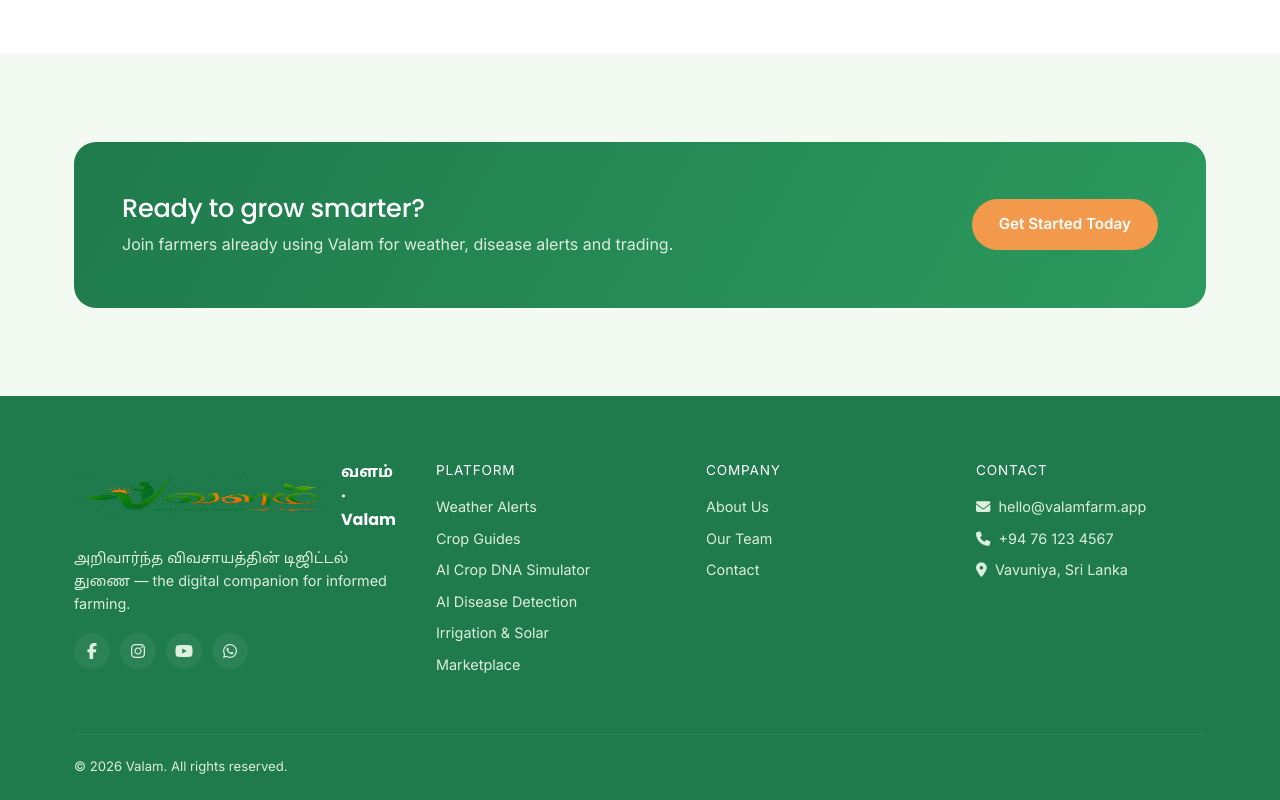
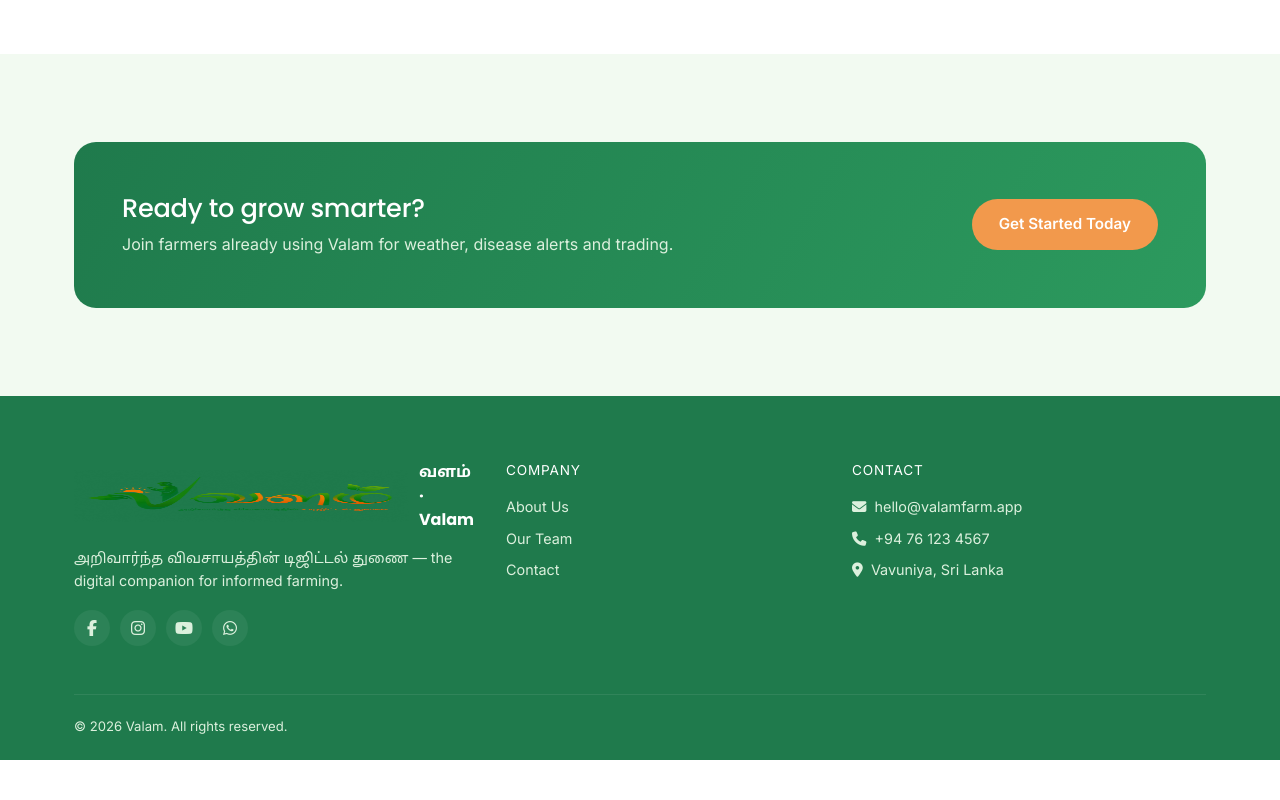
Before and after one commit to rathespinasti-pixel/valam-frontend, a Next.js app: page / in a window 1280 px wide. Shown: the part 5529-6329 px from the top of the page. After the commit the page ends 6289 px from the top, so only its background shows below. Built offline with nearby package versions, Linux system fonts and the light colour scheme; no server answers.

Commit message:
remove platform column and distribute remaining footer columns evenly

```diff
--- a/components/layout/Footer.tsx
+++ b/components/layout/Footer.tsx
@@ -4,20 +4,24 @@
 import { SocialLinks } from "./SocialLinks";
 
 interface FooterProps {
-  /** chatbot.html and pest-radar.html link the first/last platform items to the
-   *  chatbot's topic query params instead of the services/marketplace anchors,
-   *  and label the pest-radar link "AI Pest Detection" instead of "AI Disease
-   *  Detection" — preserved here instead of silently normalizing it away. */
   platformLinksVariant?: "default" | "chat";
 }
 
 export function Footer({ platformLinksVariant = "default" }: FooterProps) {
-  const isChatVariant = platformLinksVariant === "chat";
   return (
     <footer className="site-footer">
       <div className="container">
-        <div className="footer-grid">
-          <div>
+        <div
+          className="footer-grid"
+          style={{
+            display: "flex",
+            justifyContent: "space-between",
+            alignItems: "flex-start",
+            gap: "32px",
+            flexWrap: "wrap",
+          }}
+        >
+          <div style={{ flex: "1 1 300px", maxWidth: "400px" }}>
             <div className="footer-brand">
               <Image src={logo} alt="Valam logo" />
               <b>வளம் · Valam</b>
@@ -27,30 +31,8 @@
             </p>
             <SocialLinks />
           </div>
-          <div>
-            <h5>Platform</h5>
-            <ul>
-              <li>
-                <Link href={isChatVariant ? "/chatbot?topic=weather" : "/services#weather"}>Weather Alerts</Link>
-              </li>
-              <li>
-                <Link href={isChatVariant ? "/chatbot?topic=crop-guides" : "/services#crop-guides"}>Crop Guides</Link>
-              </li>
-              <li>
-                <Link href="/crop-simulator">AI Crop DNA Simulator</Link>
-              </li>
-              <li>
-                <Link href="/pest-radar">{isChatVariant ? "AI Pest Detection" : "AI Disease Detection"}</Link>
-              </li>
-              <li>
-                <Link href="/irrigation-solar">Irrigation &amp; Solar</Link>
-              </li>
-              <li>
-                <Link href={isChatVariant ? "/chatbot?topic=marketplace" : "/marketplace"}>Marketplace</Link>
-              </li>
-            </ul>
-          </div>
-          <div>
+
+          <div style={{ flex: "1 1 200px" }}>
             <h5>Company</h5>
             <ul>
               <li>
@@ -64,7 +46,8 @@
               </li>
             </ul>
           </div>
-          <div>
+
+          <div style={{ flex: "1 1 240px" }}>
             <h5>Contact</h5>
             <ul>
               <li>
@@ -82,6 +65,7 @@
             </ul>
           </div>
         </div>
+
         <div className="footer-bottom">
           <span>© 2026 Valam. All rights reserved.</span>
         </div>
```
